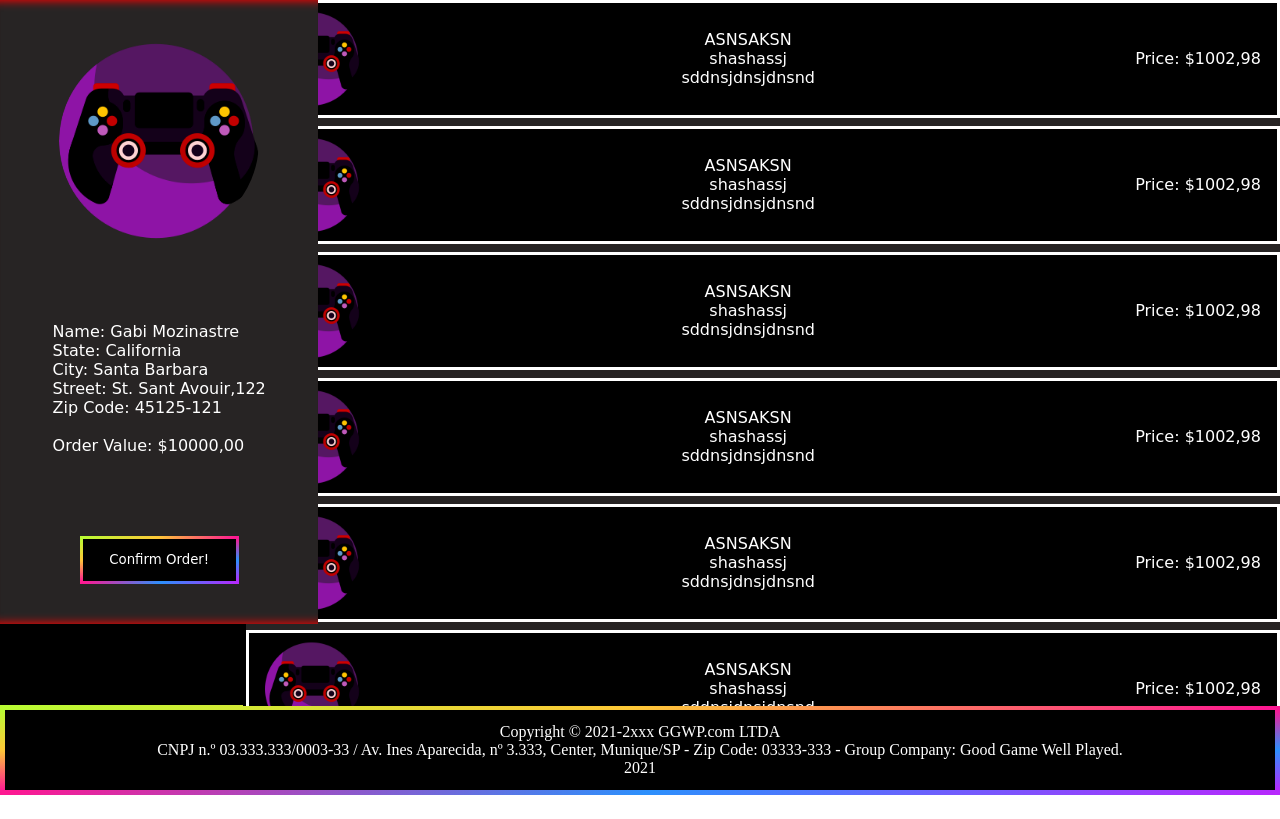
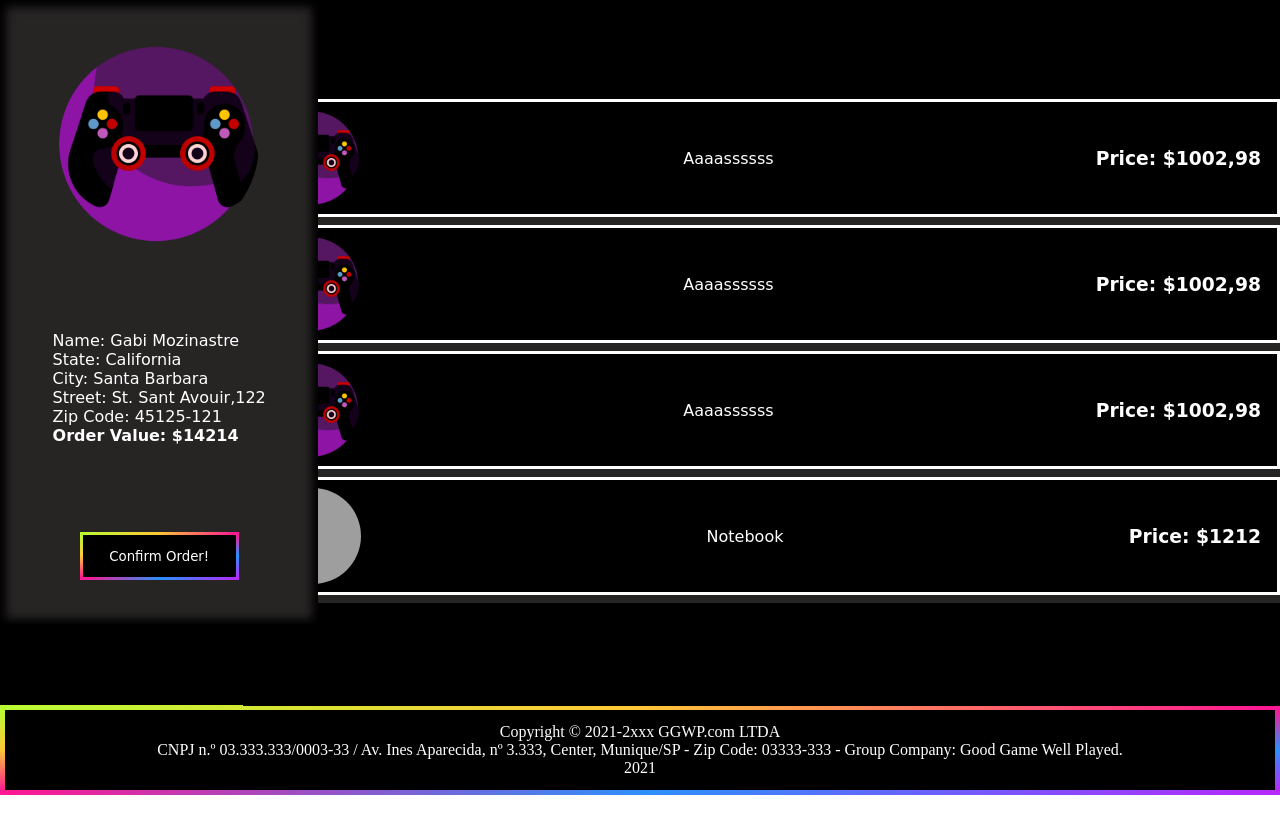
Before and after one commit to GabrielaSinastre/SiteVendasFicticio, a Python web app: template frontend/templates/index2.html in a window 1280 px wide. Shown: the part 90-909 px from the top of the page. Run offline with Jinja, Linux system fonts and the light colour scheme; the template is opened without the code that fills it, so the values that code supplies are empty; some web fonts are replaced; grey boxes are pictures that could not be loaded.

Commit message:
More scripts for index2 template

```diff
--- /dev/null
+++ b/frontend/scripts/script2.js
@@ -0,0 +1,26 @@
+
+// para criar elementos no carrinho
+    let principal = document.getElementById('coluna')
+    console.log(principal)
+    let li = document.createElement('li');
+    let img = document.createElement('img');
+    let div = document.createElement('div');
+    let h3 = document.createElement('h3');
+
+    div.className = 'infomations'
+
+    img.src = "/frontend/images/cadeiragamer.jpg"
+    div.innerText = "Notebook"
+    h3.innerText = "Price: $" + 1212
+
+    principal.appendChild(li)
+    li.appendChild(img)
+    li.appendChild(div)
+    li.appendChild(h3)
+//  end para criar elementos no carrinho
+    let v = $('#address-infos h4')
+    v[0].innerText = v[0].innerText + 14214 // valor que vai somando
+    console.log(v)
+    //let sumprice = document.getElementsByTagName('section #address-infos h4')
+    //console.log(sumprice)
+    //sumprice.innerText = 1000
--- a/frontend/styles/style2.css
+++ b/frontend/styles/style2.css
@@ -145,6 +145,7 @@
 #container ul li img{
     height: 6rem;
     width: 6rem;
+    border-radius: 50%;
 }
 
 #informations{
@@ -163,9 +164,10 @@
     align-items: center;
     justify-content: space-around;
     color: white;
-    box-shadow: inset 0px 11px 10px -10px red, inset 0px -11px 10px -10px red;
+    box-shadow:inset 0px 1px 10px 6px rgb(0, 0, 0);
     font-family: 'Frijole', cursive;
 }
+
 
 section img{
     width: 200px;
--- a/frontend/templates/index.html
+++ b/frontend/templates/index.html
@@ -16,7 +16,7 @@
     <header>
         <div id="bussimg"><img src="/frontend/images/controller.png"><h1>GGWP</h1></div>
         <div><h2>HOME</h2></div>
-        <div><h2>SHOPPING CART</h2></div>
+        <a href="/frontend/templates/index2.html"><div><h2>SHOPPING CART</h2></div></a>
         <div><h2>USER</h2></div>
 
        <!--<a href="#hltgs"><h2>Highlights</h2></a>-->
@@ -58,7 +58,7 @@
         CNPJ n.º 03.333.333/0003-33 / Av. Ines Aparecida, nº 3.333, Center, Munique/SP - Zip Code: 03333-333 - Group Company: Good Game Well Played.<br>
         2021
     </footer>
-    <script type="text/javascript" src="/frontend/scripts/script.js"></script>
+    <script type="module" src="/frontend/scripts/script.js"></script>
 </div>
 </body>
 </html>
--- a/frontend/templates/index2.html
+++ b/frontend/templates/index2.html
@@ -7,6 +7,7 @@
     #35051e
     #600904-->
 <head>
+    <script src="https://ajax.googleapis.com/ajax/libs/jquery/3.5.1/jquery.min.js"></script>
     <title>Menucool Css Menu</title>
     <meta name="viewport" content="width=device-width, initial-scale=1.0" />
     <link href="/frontend/styles/style2.css" rel="stylesheet" />
@@ -14,7 +15,7 @@
 <body>
     <header>
         <div id="bussimg"><img src="/frontend/images/controller.png"><h1>GGWP</h1></div>
-        <div><h2>HOME</h2></div>
+        <a href="/frontend/templates/index.html"><div><h2>HOME</h2></div></a>
         <div><h2>SHOPPING CART</h2></div>
         <div><h2>USER</h2></div>
 
@@ -22,41 +23,28 @@
     </header>
     <section>
         <img src="/frontend/images/controller.png">
-        <div id="address-infos">Name: Gabi Mozinastre<br>State: California<br>City: Santa Barbara<br>Street: St. Sant Avouir,122<br>Zip Code: 45125-121<br><br>Order Value: $10000,00 </div>
+        <div id="address-infos">Name: Gabi Mozinastre<br>State: California<br>City: Santa Barbara<br>Street: St. Sant Avouir,122<br>Zip Code: 45125-121<br>
+            <h4>Order Value: $  </h4>
+        </div>
         <button> Confirm Order!</button>
     </section>
     <main>
         <div id="container">
-            <ul>
+            <ul id="coluna">
                 <li>
                     <img src="/frontend/images/controller.png">
-                    <div class="infomations">ASNSAKSN<br> shashassj<br>sddnsjdnsjdnsnd<br></div>
-                    <div>Price: $1002,98</div>
+                    <div class="infomations"> Aaaassssss</div>
+                    <h3>Price: $1002,98</h3>
                 </li>
                 <li>
                     <img src="/frontend/images/controller.png">
-                    <div class="infomations">ASNSAKSN<br> shashassj<br>sddnsjdnsjdnsnd<br></div>
-                    <div>Price: $1002,98</div>
+                    <div class="infomations"> Aaaassssss</div>
+                    <h3>Price: $1002,98</h3>
                 </li>
                 <li>
                     <img src="/frontend/images/controller.png">
-                    <div class="infomations">ASNSAKSN<br> shashassj<br>sddnsjdnsjdnsnd<br></div>
-                    <div>Price: $1002,98</div>
-                </li>
-                <li>
-                    <img src="/frontend/images/controller.png">
-                    <div class="infomations">ASNSAKSN<br> shashassj<br>sddnsjdnsjdnsnd<br></div>
-                    <div>Price: $1002,98</div>
-                </li>
-                <li>
-                    <img src="/frontend/images/controller.png">
-                    <div class="infomations">ASNSAKSN<br> shashassj<br>sddnsjdnsjdnsnd<br></div>
-                    <div>Price: $1002,98</div>
-                </li>
-                <li>
-                    <img src="/frontend/images/controller.png">
-                    <div class="infomations">ASNSAKSN<br> shashassj<br>sddnsjdnsjdnsnd<br></div>
-                    <div>Price: $1002,98</div>
+                    <div class="infomations"> Aaaassssss</div>
+                    <h3>Price: $1002,98</h3>
                 </li>
             </ul>
 
@@ -68,7 +56,7 @@
         CNPJ n.º 03.333.333/0003-33 / Av. Ines Aparecida, nº 3.333, Center, Munique/SP - Zip Code: 03333-333 - Group Company: Good Game Well Played.<br>
         2021
     </footer>
-
+    <script type="module"  src="/frontend/scripts/script2.js"></script>
 </div>
 </body>
 </html>
```
Also changed, not shown: frontend/scripts/script.js (+5 -8 lines).
